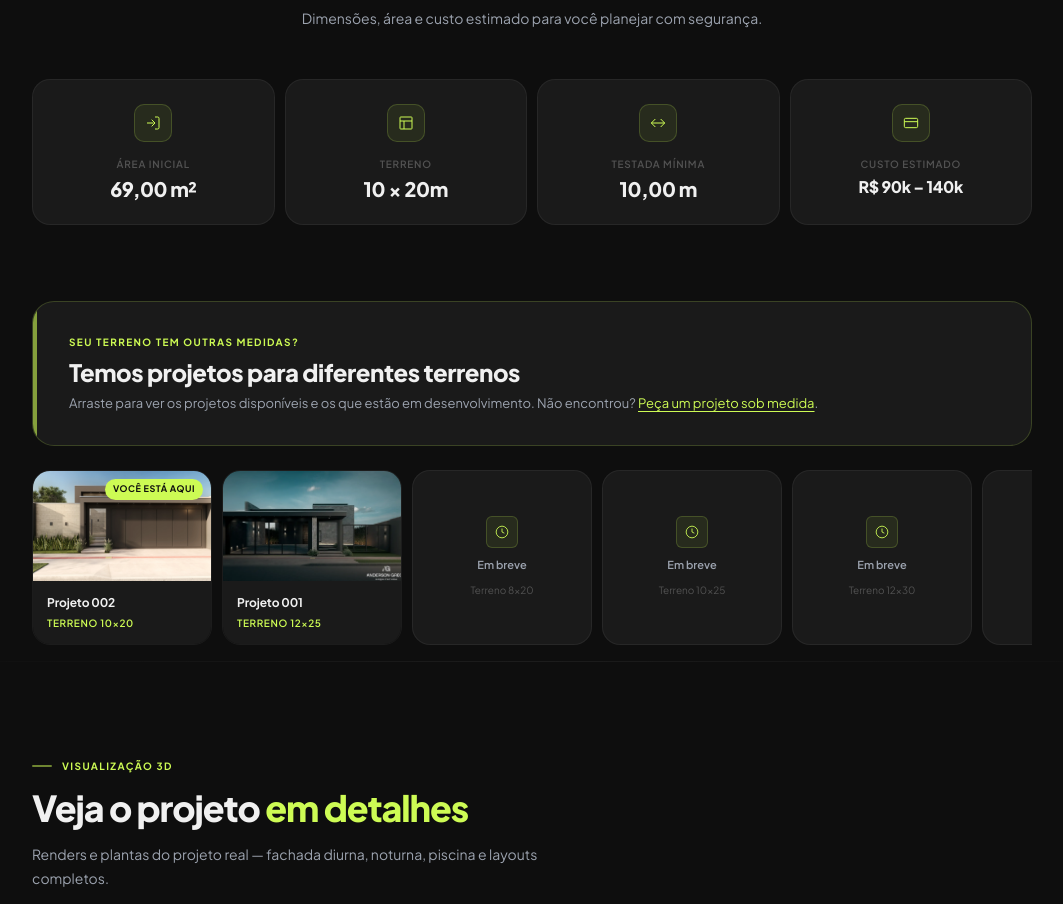
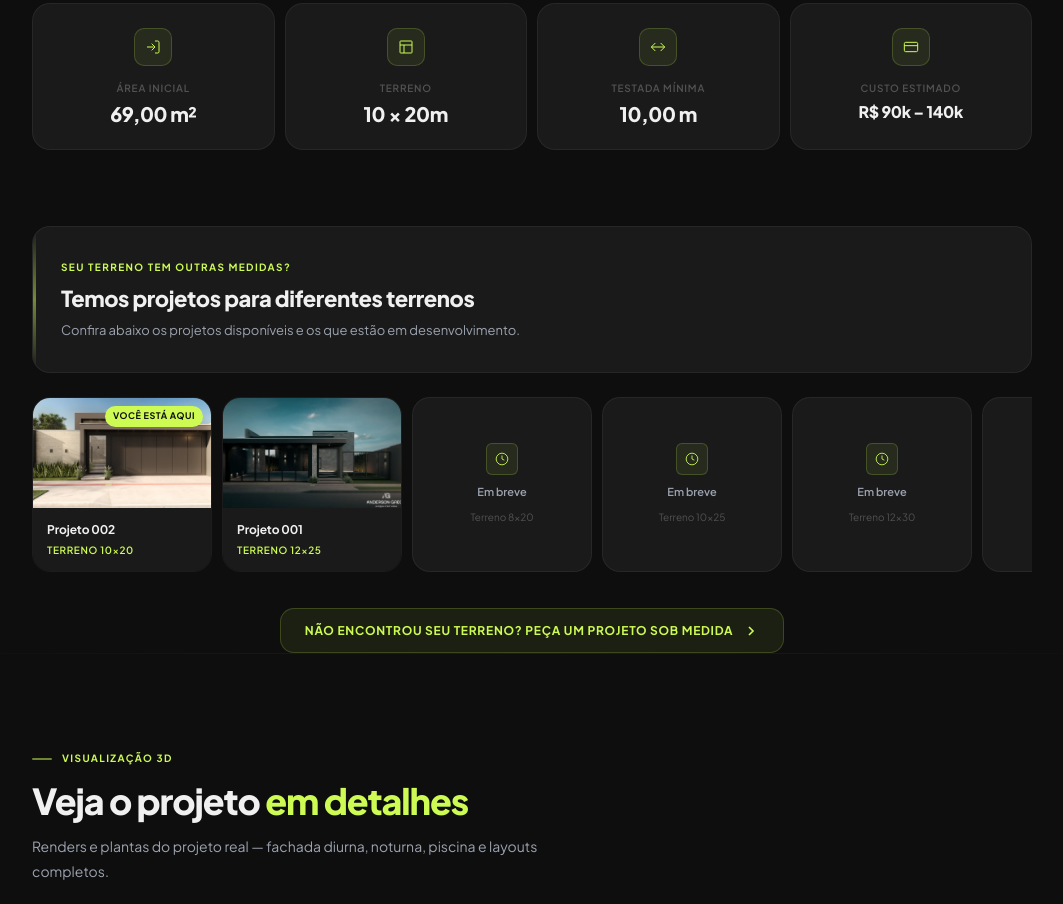
Before and after one commit to EricksonLima1994/lp-greco, a plain HTML site: page projeto-002/index.html in a window 1280 px wide. Shown: the part 1176-2080 px from the top of the page, without its empty margins (108-1171 px from the left). Drawn offline with Linux system fonts and the light colour scheme; no server answers.

Commit message:
ajustes de ui pagina de projeto 002

```diff
--- a/projeto-002/index.html
+++ b/projeto-002/index.html
@@ -799,27 +799,46 @@ footer {
 ═══════════════════════════════════ */
 .escape-section { padding: 0; margin-top: -20px; }
 .escape-card {
-  background: var(--card); border: 1px solid var(--accent-border);
-  border-radius: var(--r-xl); padding: 32px 36px;
-  display: flex; align-items: center; justify-content: space-between;
-  gap: 32px; position: relative; overflow: hidden;
-}
+  background: var(--card); border: 1px solid var(--border2);
+  border-radius: var(--r-lg); padding: 32px 28px; position: relative; overflow: hidden;
+  transition: border-color 0.3s ease;
+}
+.escape-card:hover { border-color: var(--accent-border); }
 .escape-card::before {
-  content: ''; position: absolute; left: 0; top: 0; bottom: 0; width: 4px;
-  background: var(--accent); border-radius: 0 2px 2px 0; opacity: 0.6;
-}
-.escape-card-content { flex: 1; min-width: 0; }
+  content: ''; position: absolute; left: 0; top: 0; bottom: 0; width: 3px;
+  background: linear-gradient(180deg, transparent 0%, var(--accent) 50%, transparent 100%);
+  opacity: 0.5; border-radius: 0 2px 2px 0;
+}
+.escape-card-content { }
 .escape-card-tag {
   font-size: 10px; font-weight: 700; letter-spacing: 0.14em;
-  text-transform: uppercase; color: var(--accent); margin-bottom: 8px;
+  text-transform: uppercase; color: var(--accent); margin-bottom: 10px;
 }
 .escape-card-title {
-  font-size: clamp(18px, 2.2vw, 24px); font-weight: 800; color: var(--white);
-  line-height: 1.15; margin-bottom: 6px; letter-spacing: -0.02em;
+  font-size: clamp(17px, 2.2vw, 22px); font-weight: 800; color: var(--white);
+  line-height: 1.2; margin-bottom: 8px; letter-spacing: -0.02em;
 }
 .escape-card-sub { font-size: 13px; color: var(--slate); line-height: 1.6; }
-.escape-card-sub a { transition: opacity 0.2s; }
-.escape-card-sub a:hover { opacity: 0.8; }
+
+/* CTA link below terrain cards */
+.terrain-cta-row {
+  display: flex; align-items: center; justify-content: center;
+  margin-top: 20px;
+}
+.terrain-cta-link {
+  display: inline-flex; align-items: center; gap: 10px;
+  font-family: 'Plus Jakarta Sans', sans-serif; font-size: 12px; font-weight: 700;
+  letter-spacing: 0.06em; text-transform: uppercase;
+  color: var(--accent); text-decoration: none;
+  padding: 12px 24px; border-radius: var(--r-md);
+  background: var(--accent-dim); border: 1px solid var(--accent-border);
+  transition: all 0.3s cubic-bezier(0.16, 1, 0.3, 1);
+}
+.terrain-cta-link:hover {
+  background: rgba(205,251,84,0.12); transform: translateX(4px);
+}
+.terrain-cta-link svg { flex-shrink: 0; transition: transform 0.3s; }
+.terrain-cta-link:hover svg { transform: translateX(3px); }
 
 /* Terrain mini-cards scroll */
 .terrain-scroll-wrapper {
@@ -885,7 +904,8 @@ footer {
 }
 
 @media (max-width: 768px) {
-  .escape-card { flex-direction: column; align-items: flex-start; padding: 24px 20px; gap: 16px; }
+  .escape-card { padding: 24px 20px; }
+  .terrain-cta-link { font-size: 11px; padding: 10px 18px; }
 }
 
 /* ═══════════════════════════════════
@@ -893,6 +913,7 @@ footer {
 ═══════════════════════════════════ */
 .custom-section {
   padding: var(--section-py) 0; position: relative; overflow: hidden;
+  scroll-margin-top: 40px;
 }
 .custom-card {
   max-width: 640px; margin: 0 auto;
@@ -1081,26 +1102,6 @@ footer {
   </div>
 </section>
 
-<!-- ── TRUST BAR ── -->
-<div class="trust-bar">
-  <div class="trust-item">
-    <svg width="14" height="14" viewBox="0 0 24 24" fill="none" stroke="currentColor" stroke-width="2"><path d="M12 22s8-4 8-10V5l-8-3-8 3v7c0 6 8 10 8 10z"/></svg>
-    Pagamento seguro
-  </div>
-  <div class="trust-item">
-    <svg width="14" height="14" viewBox="0 0 24 24" fill="none" stroke="currentColor" stroke-width="2"><path d="M22 11.08V12a10 10 0 1 1-5.93-9.14"/><polyline points="22 4 12 14.01 9 11.01"/></svg>
-    Acesso imediato
-  </div>
-  <div class="trust-item">
-    <svg width="14" height="14" viewBox="0 0 24 24" fill="none" stroke="currentColor" stroke-width="2"><circle cx="12" cy="12" r="10"/><polyline points="12 6 12 12 16 14"/></svg>
-    Garantia de 7 dias
-  </div>
-  <div class="trust-item">
-    <svg width="14" height="14" viewBox="0 0 24 24" fill="none" stroke="currentColor" stroke-width="2"><rect x="1" y="4" width="22" height="16" rx="2"/><line x1="1" y1="10" x2="23" y2="10"/></svg>
-    PIX ou Cartão
-  </div>
-</div>
-
 <div class="divider"></div>
 
 <!-- ═══ FICHA TÉCNICA ═══ -->
@@ -1151,7 +1152,7 @@ footer {
       <div class="escape-card-content">
         <div class="escape-card-tag">Seu terreno tem outras medidas?</div>
         <h3 class="escape-card-title">Temos projetos para diferentes terrenos</h3>
-        <p class="escape-card-sub">Arraste para ver os projetos disponíveis e os que estão em desenvolvimento. Não encontrou? <a href="#projeto-personalizado" style="color:var(--accent);text-decoration:underline;text-underline-offset:3px;">Peça um projeto sob medida</a>.</p>
+        <p class="escape-card-sub">Confira abaixo os projetos disponíveis e os que estão em desenvolvimento.</p>
       </div>
     </div>
     <div class="terrain-scroll-wrapper reveal">
@@ -1220,6 +1221,12 @@ footer {
           <div class="terrain-soon-size">Terreno 15×25</div>
         </div>
       </div>
+    </div>
+    <div class="terrain-cta-row reveal">
+      <a href="#projeto-personalizado" class="terrain-cta-link">
+        Não encontrou seu terreno? Peça um projeto sob medida
+        <svg width="16" height="16" viewBox="0 0 24 24" fill="none" stroke="currentColor" stroke-width="2.5"><polyline points="9 18 15 12 9 6"/></svg>
+      </a>
     </div>
   </div>
 </section>
@@ -1406,6 +1413,26 @@ footer {
         Garantia de 7 dias — Risco zero
       </div>
     </div>
+
+    <div class="trust-bar reveal">
+      <div class="trust-item">
+        <svg width="14" height="14" viewBox="0 0 24 24" fill="none" stroke="currentColor" stroke-width="2"><path d="M12 22s8-4 8-10V5l-8-3-8 3v7c0 6 8 10 8 10z"/></svg>
+        Pagamento seguro
+      </div>
+      <div class="trust-item">
+        <svg width="14" height="14" viewBox="0 0 24 24" fill="none" stroke="currentColor" stroke-width="2"><path d="M22 11.08V12a10 10 0 1 1-5.93-9.14"/><polyline points="22 4 12 14.01 9 11.01"/></svg>
+        Acesso imediato
+      </div>
+      <div class="trust-item">
+        <svg width="14" height="14" viewBox="0 0 24 24" fill="none" stroke="currentColor" stroke-width="2"><circle cx="12" cy="12" r="10"/><polyline points="12 6 12 12 16 14"/></svg>
+        Garantia de 7 dias
+      </div>
+      <div class="trust-item">
+        <svg width="14" height="14" viewBox="0 0 24 24" fill="none" stroke="currentColor" stroke-width="2"><rect x="1" y="4" width="22" height="16" rx="2"/><line x1="1" y1="10" x2="23" y2="10"/></svg>
+        PIX ou Cartão
+      </div>
+    </div>
+
   </div>
 </section>
 
```
